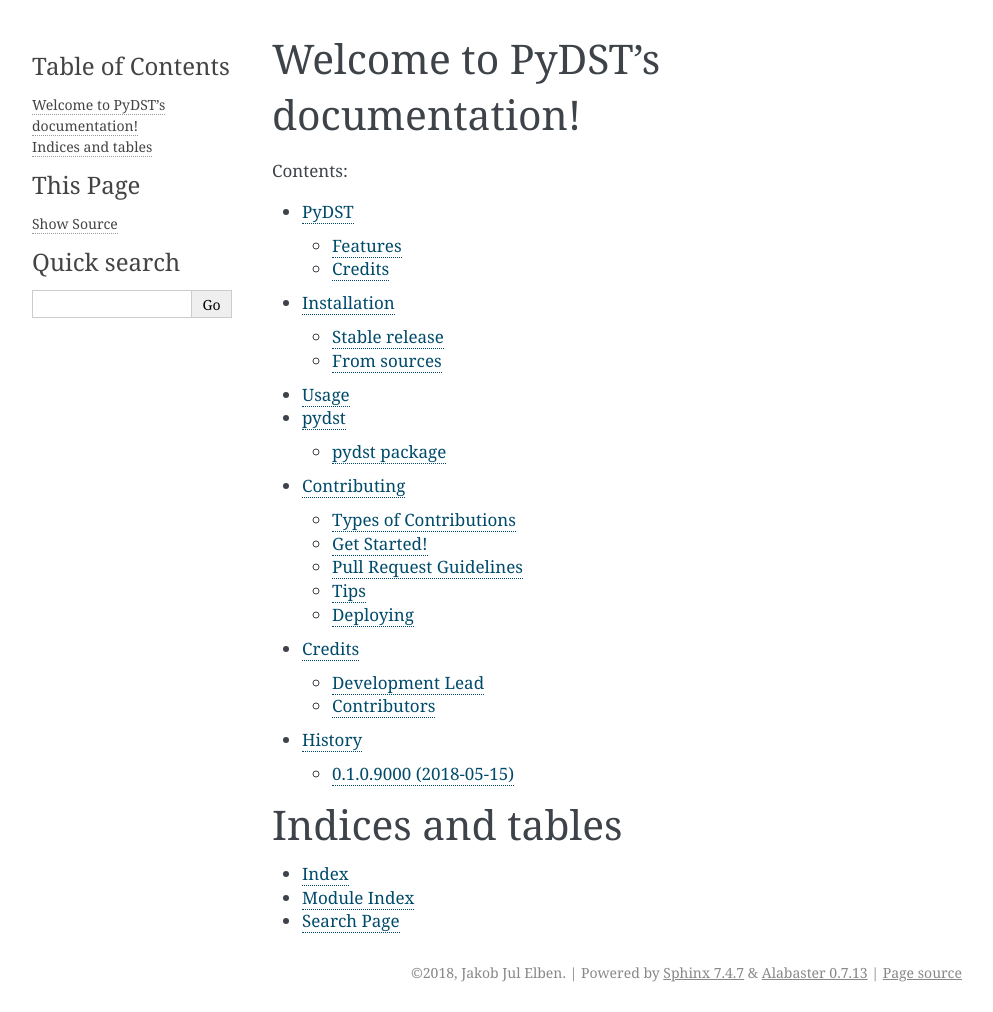
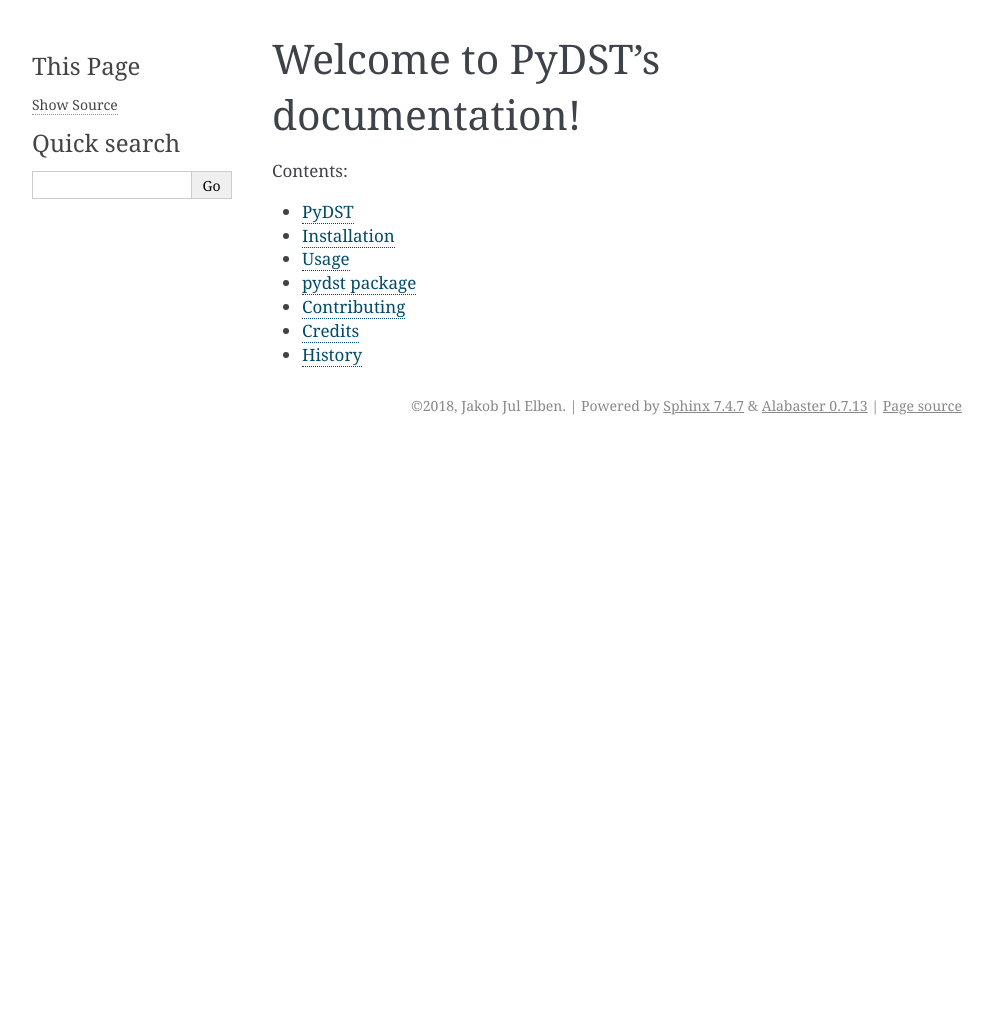
Before and after one commit to elben10/pydst2, a Sphinx documentation site: the page built from docs/index.rst, in a window 1280 px wide. Shown: the whole page, without its empty margins (148-1141 px from the left). Built offline with Sphinx 7.4.7, drawn with Linux system fonts in a browser that asks for light colours; after the commit the page ends 900 px from its top, so only the background shows below that.

Commit message:
Update docs

```diff
--- a/HISTORY.rst
+++ b/HISTORY.rst
@@ -3,6 +3,6 @@ History
 =======
 
 0.1.0.9000 (2018-05-15)
-------------------
+-----------------------
 
 * First release on PyPI.
--- a/docs/conf.py
+++ b/docs/conf.py
@@ -32,7 +32,9 @@ import pydst
 
 # Add any Sphinx extension module names here, as strings. They can be
 # extensions coming with Sphinx (named 'sphinx.ext.*') or your custom ones.
-extensions = ['sphinx.ext.autodoc', 'sphinx.ext.viewcode']
+extensions = ['sphinx.ext.autodoc', 'sphinx.ext.autosummary',
+              'sphinx.ext.todo', 'numpydoc']
+
 
 # Add any paths that contain templates here, relative to this directory.
 templates_path = ['_templates']
@@ -95,7 +97,7 @@ html_theme = 'alabaster'
 # Add any paths that contain custom static files (such as style sheets) here,
 # relative to this directory. They are copied after the builtin static files,
 # so a file named "default.css" will overwrite the builtin "default.css".
-html_static_path = ['_static']
+html_static_path = []
 
 
 # -- Options for HTMLHelp output ---------------------------------------
@@ -158,3 +160,8 @@ texinfo_documents = [
      'One line description of project.',
      'Miscellaneous'),
 ]
+
+
+# NUMPYDOC SETTINGS
+
+numpydoc_show_class_members = False
--- a/docs/index.rst
+++ b/docs/index.rst
@@ -2,19 +2,13 @@ Welcome to PyDST's documentation!
 ======================================
 
 .. toctree::
-   :maxdepth: 2
+   :maxdepth: 1
    :caption: Contents:
 
    readme
    installation
    usage
-   modules
+   pydst
    contributing
    authors
    history
-
-Indices and tables
-==================
-* :ref:`genindex`
-* :ref:`modindex`
-* :ref:`search`
```
Also changed, not shown: 1 other file.
